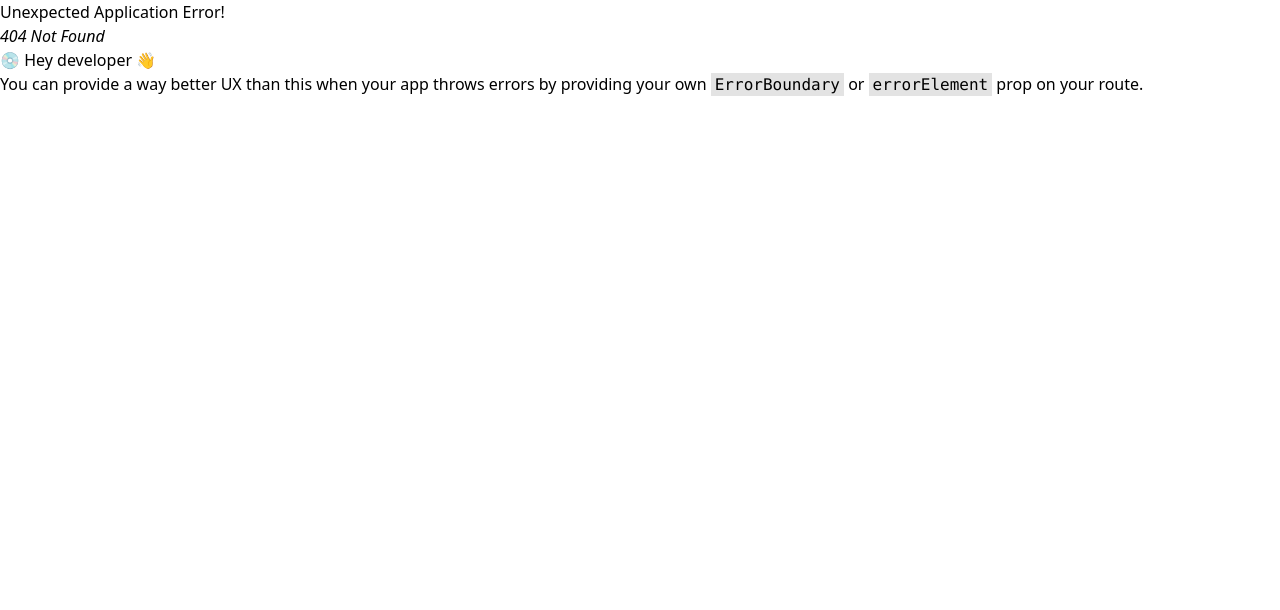
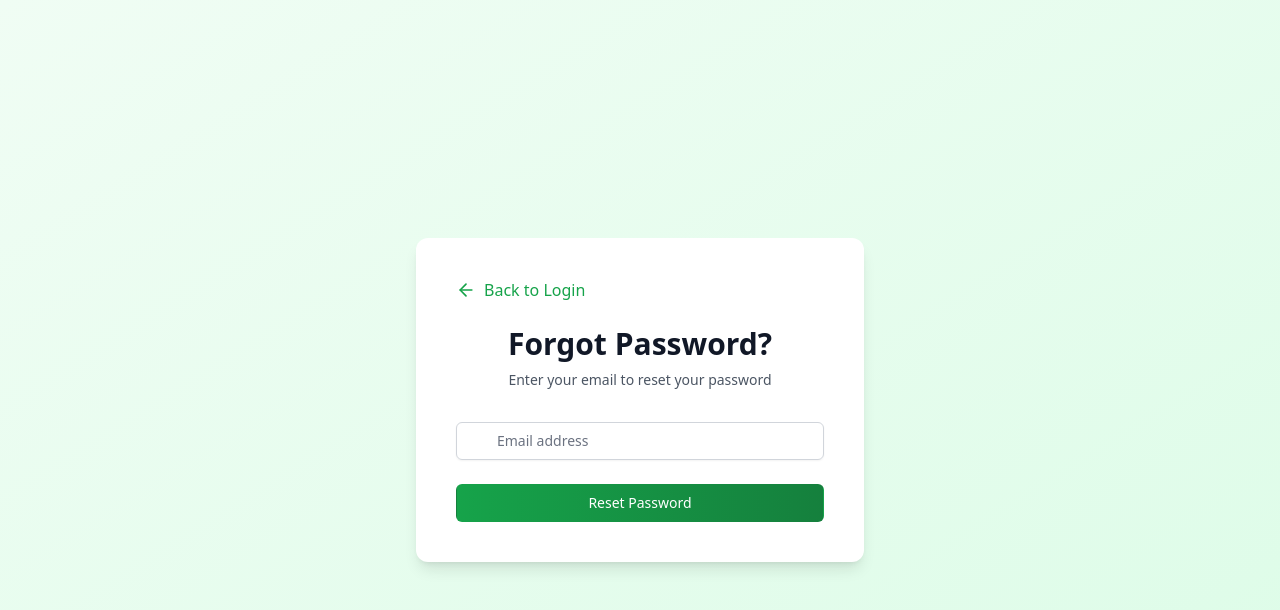
Before and after one commit to Corletey/sign-it, a React (Vite) app: page /forgot in a window 1280 px wide. Before the commit this address had no page. Shown: the top 610 px of the page. Built offline with nearby package versions, Linux system fonts and the light colour scheme.

Commit message:
add forgot password page

```diff
--- a/src/App.jsx
+++ b/src/App.jsx
@@ -2,8 +2,8 @@ import { RouterProvider, createBrowserRouter } from 'react-router-dom';
 import AuthLayout from "./layouts/authLayout";
 import Login from "./pages/auth/login";
 import SignUp from "./pages/auth/signup";
-// import './index.css'
 import Landing from './pages/landing';
+import ForgotPassword from './pages/auth/forgotPass';
 
 const router = createBrowserRouter([
   {
@@ -21,6 +21,10 @@ const router = createBrowserRouter([
         path: "signup",
         element: <SignUp />,
       },
+      {
+        path: "forgot",
+        element: <ForgotPassword/>,
+      },
     ],
   },
 ])
--- /dev/null
+++ b/src/pages/auth/forgotPass.jsx
@@ -0,0 +1,77 @@
+import React from 'react';
+import { useForm } from 'react-hook-form';
+import { useState } from 'react';
+import { useNavigate } from 'react-router-dom';
+import { Mail, ArrowLeft } from 'lucide-react';
+import { ThreeDots } from 'react-loader-spinner';
+
+const ForgotPassword = () => {
+  const { register, handleSubmit, formState: { errors } } = useForm();
+  const [isSubmitting, setIsSubmitting] = useState(false);
+  const navigate = useNavigate();
+
+  const onSubmit = (data) => {
+    setIsSubmitting(true);
+    console.log(data);
+    setTimeout(() => {
+      setIsSubmitting(false);
+      // Here you would typically show a success message or navigate to a confirmation page
+    }, 2000);
+  };
+
+  return (
+    <div className="min-h-screen flex items-center justify-center bg-gradient-to-br from-green-50 to-green-100 py-12 px-4 sm:px-6 lg:px-8">
+      <div className="max-w-md w-full space-y-8 bg-white p-10 rounded-xl shadow-lg">
+        <div>
+          <button
+            onClick={() => navigate('/login')}
+            className="flex items-center text-green-600 hover:text-green-800 transition-colors duration-200"
+          >
+            <ArrowLeft size={20} className="mr-2" />
+            Back to Login
+          </button>
+          <h2 className="mt-6 text-center text-3xl font-extrabold text-gray-900">Forgot Password?</h2>
+          <p className="mt-2 text-center text-sm text-gray-600">
+            Enter your email to reset your password
+          </p>
+        </div>
+        <form className="mt-8 space-y-6" onSubmit={handleSubmit(onSubmit)}>
+          <div className="rounded-md shadow-sm -space-y-px">
+            <div>
+              <label htmlFor="email-address" className="sr-only">Email address</label>
+              <div className="relative">
+                <Mail className="absolute left-3 top-1/2 transform -translate-y-1/2 text-green-500" />
+                <input
+                  id="email-address"
+                  name="email"
+                  type="email"
+                  autoComplete="email"
+                  {...register("email", { required: "Email is required" })}
+                  className={`appearance-none rounded-md relative block w-full px-3 py-2 pl-10 border ${errors.email ? 'border-red-300' : 'border-gray-300'} placeholder-gray-500 text-gray-900 focus:outline-none focus:ring-green-500 focus:border-green-500 focus:z-10 sm:text-sm`}
+                  placeholder="Email address"
+                />
+              </div>
+            </div>
+          </div>
+
+          {errors.email && <p className="text-red-400 text-sm mt-1">{errors.email.message}</p>}
+
+          <div>
+            <button
+              type="submit"
+              className="group relative w-full flex justify-center py-2 px-4 border border-transparent text-sm font-medium rounded-md text-white bg-gradient-to-r from-green-600 to-green-700 hover:from-green-700 hover:to-green-800 focus:outline-none focus:ring-2 focus:ring-offset-2 focus:ring-green-500 transition-all duration-300"
+            >
+              {isSubmitting ? (
+                <ThreeDots color="#ffffff" height={24} width={24} />
+              ) : (
+                "Reset Password"
+              )}
+            </button>
+          </div>
+        </form>
+      </div>
+    </div>
+  );
+};
+
+export default ForgotPassword;
--- a/src/pages/auth/login.jsx
+++ b/src/pages/auth/login.jsx
@@ -4,7 +4,7 @@ import { useNavigate } from 'react-router-dom';
 import { Mail, Lock, Eye, EyeOff } from 'lucide-react';
 import { FaFacebookF, FaTwitter, FaLinkedinIn } from 'react-icons/fa';
 import LoginImg from '../../assets/images/hands.jpeg';
-import { InfinitySpin } from 'react-loader-spinner';
+import { ThreeDots } from 'react-loader-spinner';
 
 const Login = () => {
   const { register, handleSubmit, formState: { errors } } = useForm();
@@ -43,9 +43,9 @@ const Login = () => {
                 type="email"
                 placeholder="Email"
                 {...register("email", { required: "Required" })}
-                className={`w-full px-4 py-2 pl-10 bg-white/10 border ${errors.email ? 'border-red-500' : 'border-white/20'} rounded-lg focus:ring-2 focus:ring-white/50 focus:border-transparent text-white placeholder-white/50`}
+                className={`w-full px-4 py-2 pl-10 bg-white/10 border ${errors.email ? 'border-red-400' : 'border-white/20'} rounded-lg focus:ring-2 focus:ring-white/50 focus:border-transparent text-white placeholder-white/50`}
               />
-              {errors.email && <span className="text-red-400 text-xs mt-1">{errors.email.message}</span>}
+              {errors.email && <span className="text-red-400 text-sm mt-1">{errors.email.message}</span>}
             </div>
             <div className="relative">
               <Lock className="absolute left-3 top-1/2 transform -translate-y-1/2 text-white/50" />
@@ -53,7 +53,7 @@ const Login = () => {
                 type={showPassword ? "text" : "password"}
                 placeholder="Password"
                 {...register("password", { required: "Required" })}
-                className={`w-full px-4 py-2 pl-10 bg-white/10 border ${errors.password ? 'border-red-500' : 'border-white/20'} rounded-lg focus:ring-2 focus:ring-white/50 focus:border-transparent text-white placeholder-white/50`}
+                className={`w-full px-4 py-2 pl-10 bg-white/10 border ${errors.password ? 'border-red-400' : 'border-white/20'} rounded-lg focus:ring-2 focus:ring-white/50 focus:border-transparent text-white placeholder-white/50`}
               />
               <div
                 className="absolute right-3 top-1/2 transform -translate-y-1/2 cursor-pointer text-white/50 hover:text-white"
@@ -61,16 +61,16 @@ const Login = () => {
               >
                 {showPassword ? <EyeOff size={18} /> : <Eye size={18} />}
               </div>
-              {errors.password && <span className="text-red-400 text-xs mt-1">{errors.password.message}</span>}
+              {errors.password && <span className="text-red-400 text-sm mt-1">{errors.password.message}</span>}
             </div>
             <div className="flex items-center justify-end">
-              <a href="#" className="text-sm text-white hover:text-white/80 transition-colors duration-200">Forgot password?</a>
+              <a href="/forgot" className="text-sm text-white hover:text-white/80 transition-colors duration-200">Forgot password?</a>
             </div>
             <button
               type="submit"
               className="w-full py-2 bg-white text-[#065535] rounded-lg hover:bg-white/90 transition-colors duration-300 font-semibold flex justify-center items-center"
             >
-              {isSubmitting ? <InfinitySpin width={20} color="#065535" /> : "Log In"}
+              {isSubmitting ? <ThreeDots height={24} width={24} color="#065535" /> : "Log In"}
             </button>
           </form>
           <p className="text-sm text-center text-white/80 mt-4">
--- a/src/pages/auth/signup.jsx
+++ b/src/pages/auth/signup.jsx
@@ -4,7 +4,7 @@ import { useState } from 'react';
 import { useNavigate } from 'react-router-dom';
 import { Mail, Lock, User, Eye, EyeOff } from 'lucide-react';
 import { FaFacebookF, FaTwitter, FaLinkedinIn } from 'react-icons/fa';
-import { InfinitySpin } from 'react-loader-spinner';
+import { ThreeDots } from 'react-loader-spinner';
 import SignupImg from '../../assets/images/reaching.jpeg';
 
 const Signup = () => {
@@ -48,7 +48,7 @@ const Signup = () => {
                 {...register("username", { required: "Required" })}
                 className={`w-full px-4 py-2 pl-10 bg-white/10 border ${errors.username ? 'border-red-500' : 'border-white/20'} rounded-lg focus:ring-2 focus:ring-white/50 focus:border-transparent text-white placeholder-white/50`}
               />
-              {errors.username && <span className="text-red-400 text-xs mt-1">{errors.username.message}</span>}
+              {errors.username && <span className="text-red-400 text-sm mt-1">{errors.username.message}</span>}
             </div>
             <div className="relative">
               <Mail className="absolute left-3 top-1/2 transform -translate-y-1/2 text-white/50" />
@@ -58,7 +58,7 @@ const Signup = () => {
                 {...register("email", { required: "Required" })}
                 className={`w-full px-4 py-2 pl-10 bg-white/10 border ${errors.email ? 'border-red-500' : 'border-white/20'} rounded-lg focus:ring-2 focus:ring-white/50 focus:border-transparent text-white placeholder-white/50`}
               />
-              {errors.email && <span className="text-red-400 text-xs mt-1">{errors.email.message}</span>}
+              {errors.email && <span className="text-red-400 text-sm mt-1">{errors.email.message}</span>}
             </div>
             <div className="relative">
               <Lock className="absolute left-3 top-1/2 transform -translate-y-1/2 text-white/50" />
@@ -74,13 +74,13 @@ const Signup = () => {
               >
                 {showPassword ? <EyeOff size={18} /> : <Eye size={18} />}
               </div>
-              {errors.password && <span className="text-red-400 text-xs mt-1">{errors.password.message}</span>}
+              {errors.password && <span className="text-red-400 text-sm mt-1">{errors.password.message}</span>}
             </div>
             <button
               type="submit"
               className="w-full py-2 bg-white text-[#065535] rounded-lg hover:bg-white/90 transition-colors duration-300 font-semibold flex justify-center items-center"
             >
-              {isSubmitting ? <InfinitySpin width={20} color="#065535" /> : "Sign Up"}
+              {isSubmitting ? <ThreeDots height={24} width={24} color="#065535" /> : "Sign Up"}
             </button>
           </form>
           <p className="text-sm text-center text-white/80 mt-4">
```
Also changed, not shown: src/components/sidebar.jsx (added), src/pages/dashboard/index.jsx (added).
